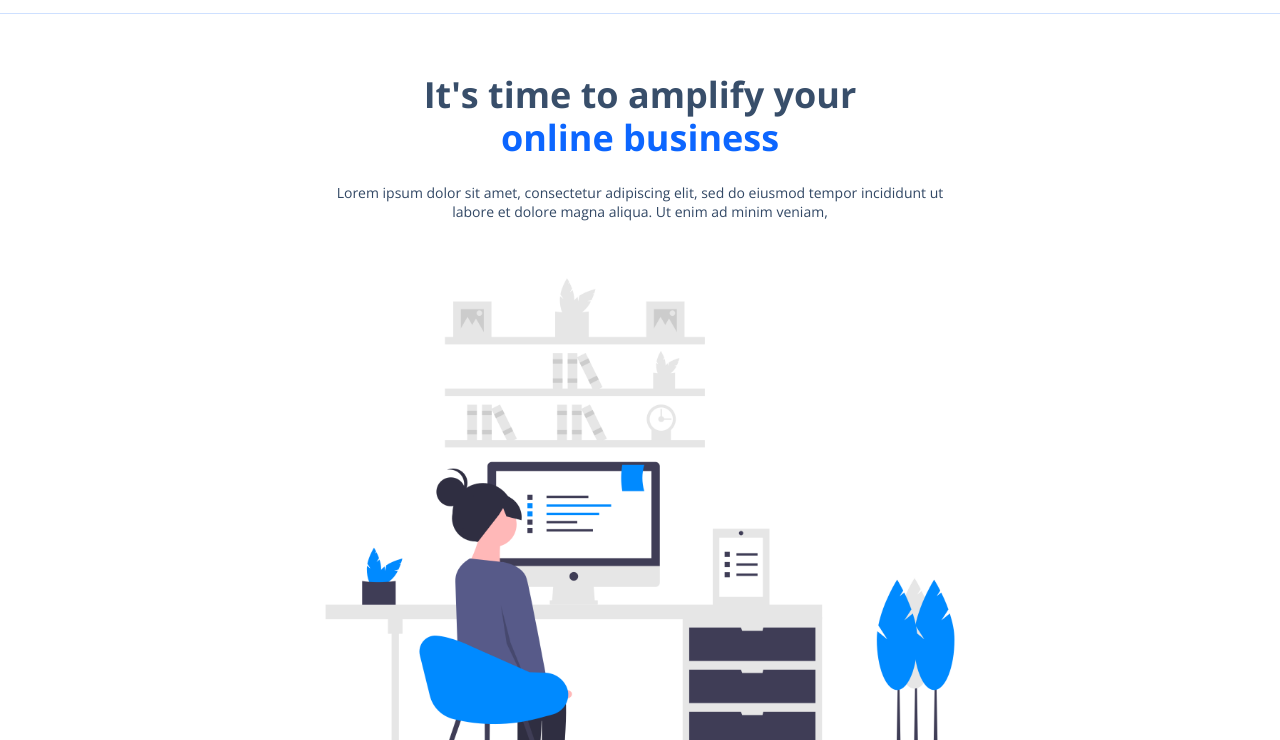
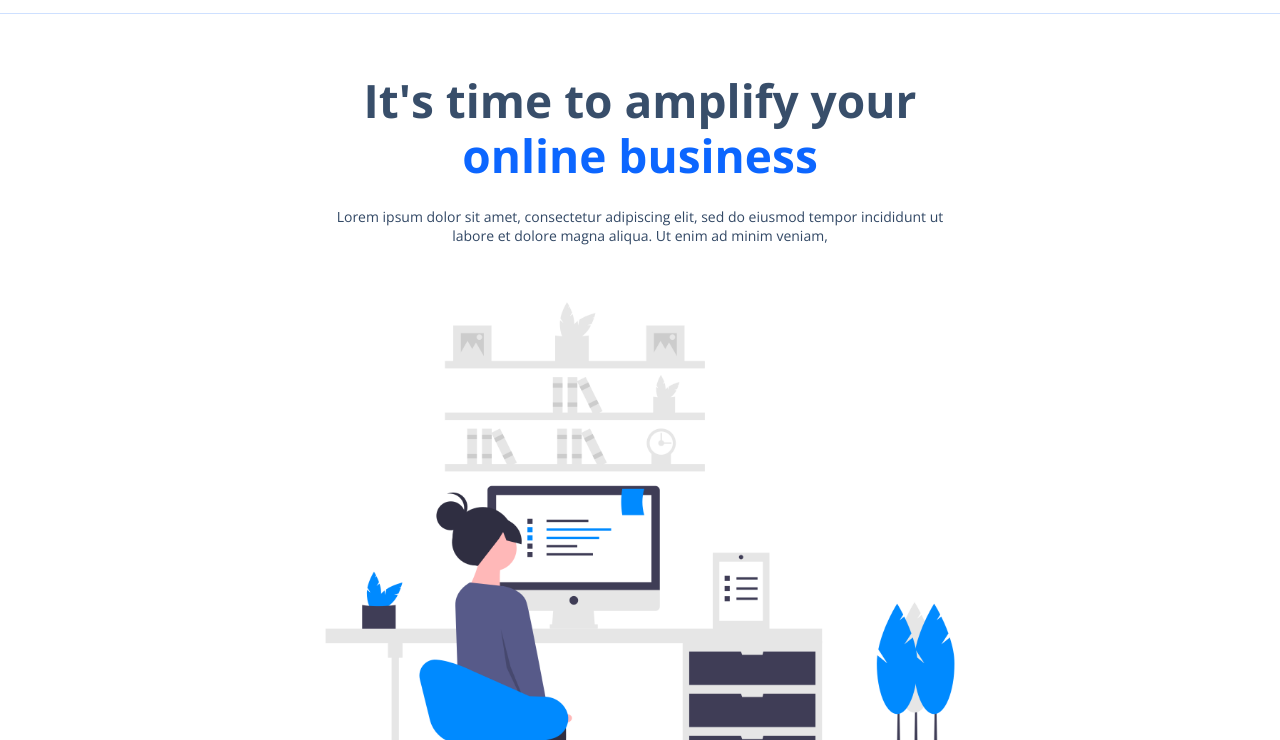
Before and after one commit to imranshojib/portfoliosite2, a plain HTML site: page index.html in a window 1280 px wide. Shown: the part 60-800 px from the top of the page. Drawn offline with nearby package versions, Linux system fonts and the light colour scheme.

Commit message:
Update style.css

```diff
--- a/css/style.css
+++ b/css/style.css
@@ -43,7 +43,7 @@ html{
 }
 .banner-title h1{
 	color: #384e6a;
-    font-size: 36px;
+    font-size: 46px;
     line-height: 1.2;
     padding-bottom: 24px;
 }
```
